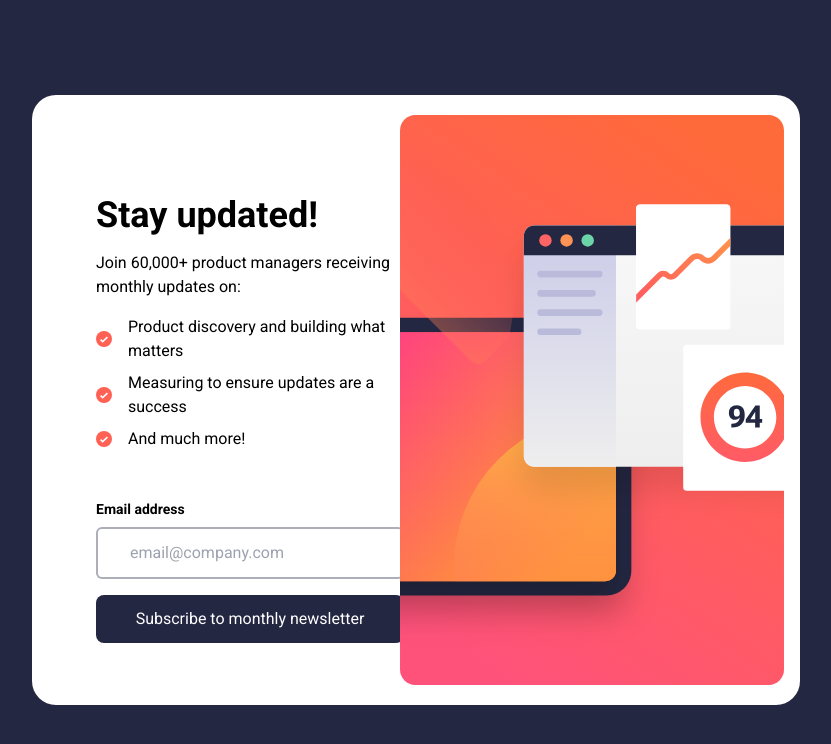
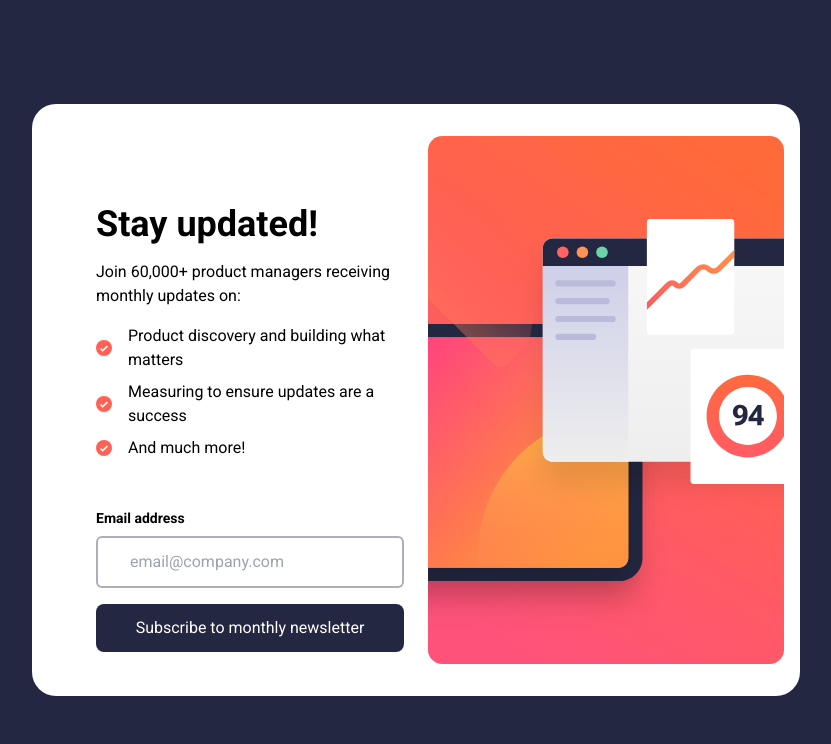
Before and after one commit to duncan-chege/newsletter-signup, a React (Vite) app: page / in a window 1280 px wide. Shown: the top 744 px of the page, without its empty margins (224-1055 px from the left). Built offline with nearby package versions, Linux system fonts and the light colour scheme.

Commit message:
fix responsiveness on small screens

```diff
--- a/src/components/App.jsx
+++ b/src/components/App.jsx
@@ -40,9 +40,9 @@ function App() {
   }
 
   return (
-    <main className="bg-dark-gray h-screen font-sans flex justify-center items-center">
-      <div className="lg:py-5 lg:pl-10 lg:pr-4 lg:w-3/5 md:w-4/6 md:h-auto h-screen bg-white grid grid-cols-1 lg:grid-cols-2 md:rounded-3xl md:place-content-center">
-        <div className="lg:order-1 order-2 lg:mt-20 mt-0 mx-6">
+    <main className="bg-dark-gray min-h-screen font-sans flex justify-center items-center">
+      <div className="lg:py-5 lg:pl-10 lg:pr-4 lg:w-3/5 md:w-4/6 md:h-auto h-screen bg-white grid grid-cols-1 lg:grid-cols-2 md:rounded-3xl place-content-start">
+        <div className="lg:order-1 order-2 lg:mt-20 my-6 mx-6">
           <h1 className="text-4xl font-bold">Stay updated!</h1>
           <p className="text-base py-4">Join 60,000+ product managers receiving monthly updates on:</p>
           <ul className="text-base">
@@ -82,8 +82,8 @@ function App() {
 
         </div>
         <div className="lg:order-2 order-1">
-          <img className="lg:block hidden max-w-96 h-auto float-right" src="./assets/illustration-sign-up-desktop.svg" alt="" />
-          <img className="lg:hidden block h-auto w-full" src="./assets/illustration-sign-up-mobile.svg" alt="" />
+          <img className="lg:block hidden h-full float-right" src="./assets/illustration-sign-up-desktop.svg" alt="" />
+          <img className="lg:hidden block h-full w-full" src="./assets/illustration-sign-up-mobile.svg" alt="" />
         </div>
       </div>
     </main>
```
